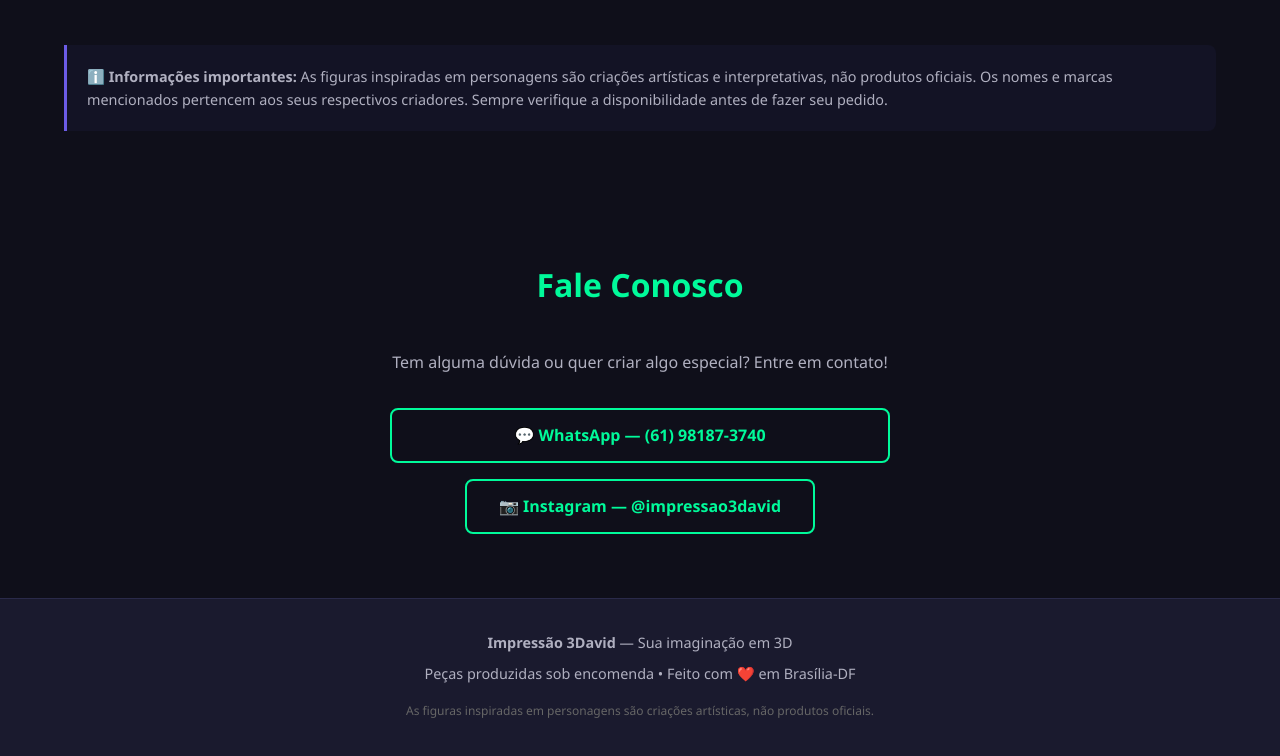
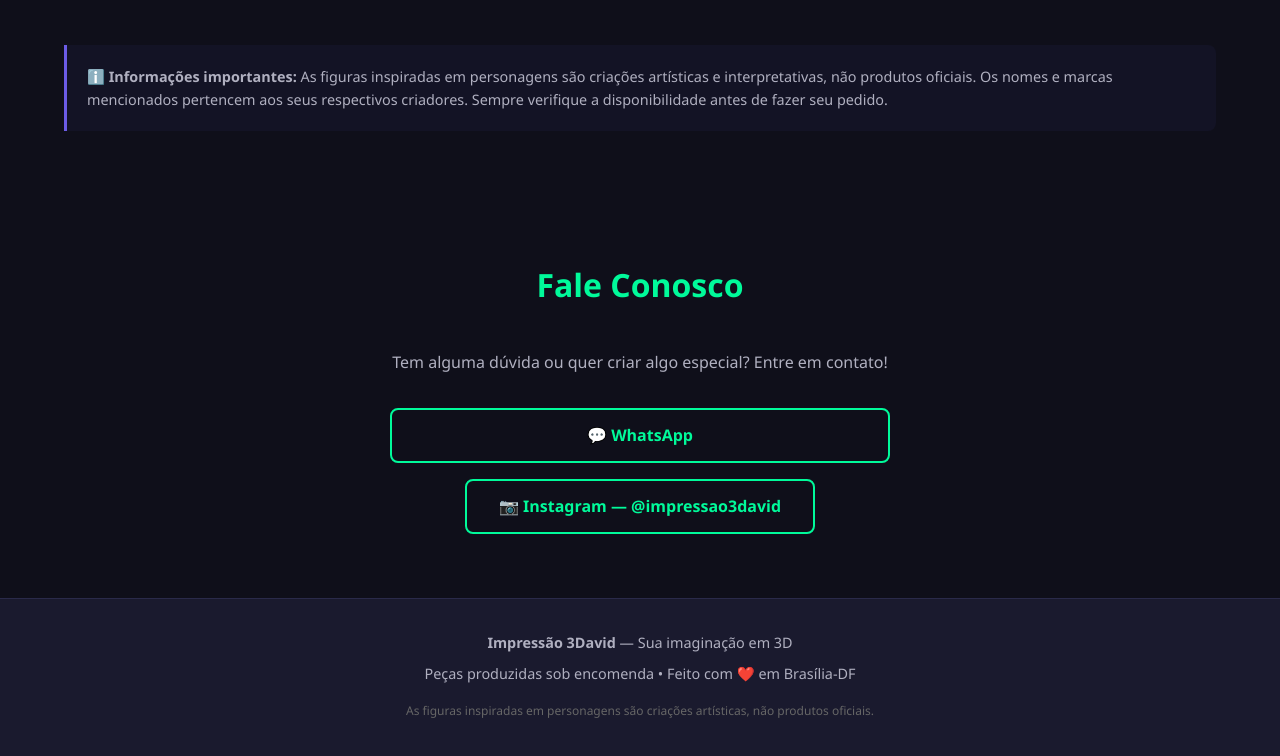
Before and after one commit to davidborges92/Impress-o-3David, a plain HTML site: page index.html in a window 1280 px wide. Shown: the part 2455-3211 px from the top of the page. Drawn offline with Linux system fonts and the light colour scheme.

Commit message:
Update index.html

```diff
--- a/index.html
+++ b/index.html
@@ -97,7 +97,7 @@
                 <p>Tem alguma dúvida ou quer criar algo especial? Entre em contato!</p>
                 <div class="canais-contato">
                     <a href="https://wa.me/5561981873740" target="_blank" class="btn secundário grande">
-                        💬 WhatsApp — (61) 98187-3740
+                        💬 WhatsApp
                     </a>
                     <a href="https://www.instagram.com/impressao3david/" target="_blank" class="btn secundário">
                         📷 Instagram — @impressao3david
```
